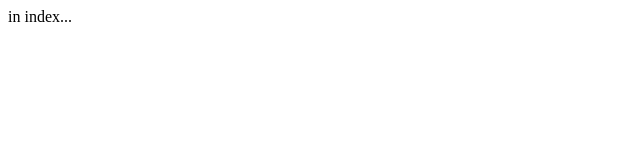
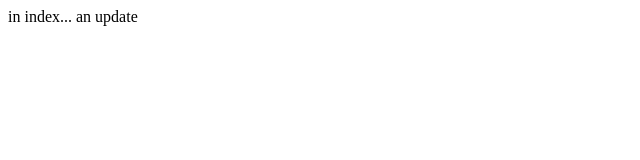
Before and after one commit to superheroalex/sh.github.io, a plain HTML site: page index.html in a window 1280 px wide. Shown: the full height of the page, 0-640 px from the left. Drawn offline with Linux system fonts and the light colour scheme.

Commit message:
added some  text update

```diff
--- a/index.html
+++ b/index.html
@@ -6,6 +6,6 @@
     <title>Document</title>
 </head>
 <body>
-    in index...
+    in index... an update
 </body>
 </html>
```
